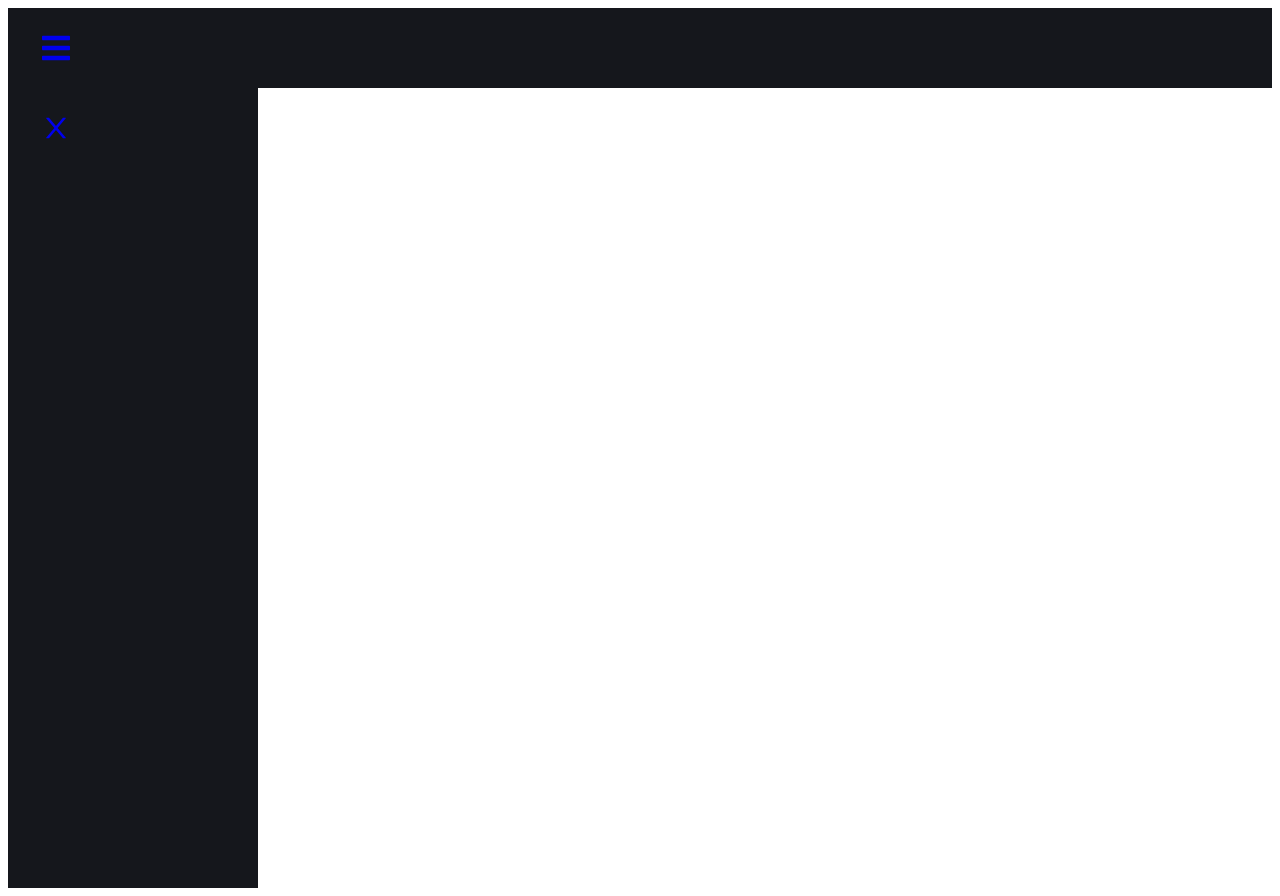
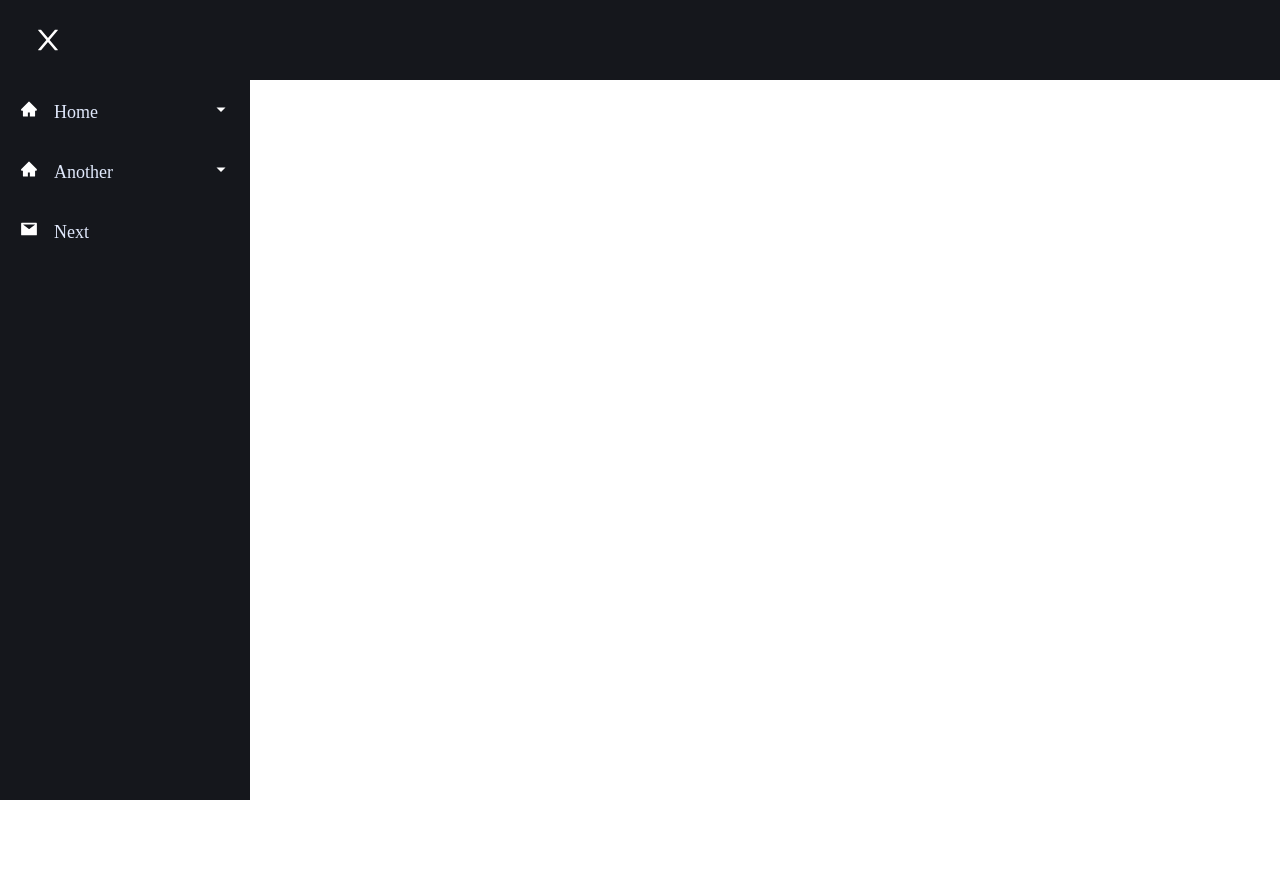
Before and after one commit to everycache-group/everycache-app, a React (Create React App) app in the folder frontend/: page / in a window 1280 px wide. After the commit the page ends 800 px from the top, so only its background shows below. Built offline with nearby package versions, Linux system fonts and the light colour scheme.

Commit message:
create sidebar

```diff
--- a/frontend/src/App.js
+++ b/frontend/src/App.js
@@ -1,9 +1,7 @@
-
+import './reset.css';
 import React from "react";
 import { BrowserRouter as Router, Switch, Route} from "react-router-dom";
 import Sidebar from "./components/navigation/Sidebar/Sidebar";
-
-
 
 function App() {
   return (
--- a/frontend/src/components/navigation/Sidebar/Sidebar.jsx
+++ b/frontend/src/components/navigation/Sidebar/Sidebar.jsx
@@ -1,29 +1,36 @@
+import * as Style from './style.js'
+import { SideBarData } from '../../../data/sidebarData.js'
 import React, { useState } from 'react'
-import { Link } from 'react-router-dom'
 import * as FaIcons from 'react-icons/fa'
 import * as AiIcons from 'react-icons/ai'
-import * as Style from './style.js'
-
+import SubMenu from '../Submenu/Submenu.jsx'
+import { IconContext } from 'react-icons/lib'
 
 function Sidebar(props) {
-    const [sidebar, setSidebar] = useState(false);
+    const [sidebar, setSidebar] = useState(true);
 
     const showSidebar = () => setSidebar(!sidebar);
 
     return (
         <>
-            <Style.nav>
-                <Style.navIcon to='#'>
-                    <FaIcons.FaBars onClick={showSidebar} />
-                </Style.navIcon>
-            </Style.nav>
-            <Style.sidebarNav>
-                <Style.sidebarWrap>
-                    <Style.navIcon to='#' >
-                        <AiIcons.AiOutlineClose/>
-                    </Style.navIcon>
-                </Style.sidebarWrap>
-            </Style.sidebarNav>
+            <IconContext.Provider value={{ color: '#fff'}}>
+                <Style.Nav>
+                    <Style.NavIcon to='#'>
+                        <FaIcons.FaBars onClick={showSidebar} />
+                    </Style.NavIcon>
+                </Style.Nav>
+
+                <Style.SidebarNav sidebar={sidebar}>
+                    <Style.SidebarWrap>
+                        <Style.NavIcon to='#' >
+                            <AiIcons.AiOutlineClose onClick={showSidebar}/>
+                        </Style.NavIcon>
+                        {SideBarData.map((item, index) => {
+                            return <SubMenu item={item} key={index} />
+                        })}
+                    </Style.SidebarWrap>
+                </Style.SidebarNav>
+            </IconContext.Provider>
         </>
     )
 }
--- a/frontend/src/components/navigation/Sidebar/style.js
+++ b/frontend/src/components/navigation/Sidebar/style.js
@@ -1,30 +1,38 @@
 import { Link } from 'react-router-dom';
 import styled, {css } from 'styled-components'
 
-export const sidebarWrap = styled.div`
+export const SidebarWrap = styled.div`
     width: 100%;
 `;
 
-export const nav = styled.div`
+export const Nav = styled.div`
     background: #15171c;
     height: 80px;
     display: flex;
+
     justify-content: flex-start;
     align-items: center;
 `;
 
-export const sidebarNav = styled.nav`
+export const SidebarNav = styled.nav`
     background: #15171c;
     width: 250px;
     height: 100vh;
+    display: flex;
+    justify-content: center;
+    position: fixed;
+    top: 0;
+    left: ${({sidebar}) => (sidebar ? '0' : '-100%')};
+    transition: 300ms;
+    z-index: 10;
 `;
 
-export const navIcon = styled(Link)`
+export const NavIcon = styled(Link)`
     margin-left: 2rem;
     font-size: 2rem;
     height: 80px;
     display: flex;
     justify-content: flex-start;
     align-items: center;
-    cursor:pointer;
+    cursor: pointer;
 `;
--- a/frontend/src/components/navigation/Submenu/Submenu.jsx
+++ b/frontend/src/components/navigation/Submenu/Submenu.jsx
@@ -0,0 +1,38 @@
+import React, { useState } from 'react'
+import * as Style from './style.js';
+
+const SubMenu = ({item}) => {
+    const[subNav, setSubNav] = useState(false);
+
+    const showSubNav = () => setSubNav(!subNav);
+
+    return (
+        <>
+            <Style.SidebarLink to={item.path} onClick={item.subNav && showSubNav}>
+                <div>
+                    {item.icon}
+                    <Style.SidebarLabel>{item.title}</Style.SidebarLabel>
+                </div>
+                <div>
+                    {item.subNav && subNav
+                     ? item.iconOpened
+                     : item.subNav
+                     ? item.iconClosed
+                     : null}
+                </div>
+            </Style.SidebarLink>
+            {
+                subNav && item.subNav.map((item, index) => {
+                return (
+                    <Style.DropDownLink to={item.path} key={index} >
+                        {item.icon}
+                        <Style.SidebarLabel>{item.title}</Style.SidebarLabel>
+                    </Style.DropDownLink>
+                )
+            })}
+
+        </>
+    );
+};
+
+export default SubMenu;
--- /dev/null
+++ b/frontend/src/components/navigation/Submenu/style.js
@@ -0,0 +1,42 @@
+import styled from 'styled-components';
+import {Link} from 'react-router-dom';
+
+
+export const SidebarLink = styled(Link)`
+    display: flex;
+    color: #e1e9fc;
+    justify-content: space-between;
+    align-items: center;
+    padding: 20px 20px;
+    height: 60px;
+    text-decoration: none;
+    font-size: 18px;
+    transition: 300ms;
+
+    &:hover {
+        background: #252831;
+        border-right: 6px solid #632ce4;
+        cursor: pointer;
+    }
+`;
+
+export const SidebarLabel = styled.span`
+    margin-left: 16px;
+`;
+
+export const DropDownLink = styled(Link)`
+    background: #414757;
+    height: 60px;
+    padding-left: 3rem;
+    display: flex;
+    align-items: center;
+    text-decoration: none;
+    color: #f5f5f5;
+    font-size: 18px;
+    transition: 300ms;
+
+    &:hover {
+        background: #632ce4;
+        cursor: pointer;
+    }
+`;
--- a/frontend/src/index.js
+++ b/frontend/src/index.js
@@ -1,6 +1,5 @@
 import React from "react";
 import ReactDOM from "react-dom";
-
 import App from "./App.js"
 
 ReactDOM.render(
--- /dev/null
+++ b/frontend/src/reset.css
@@ -0,0 +1,48 @@
+html, body, div, span, applet, object, iframe,
+h1, h2, h3, h4, h5, h6, p, blockquote, pre,
+a, abbr, acronym, address, big, cite, code,
+del, dfn, em, img, ins, kbd, q, s, samp,
+small, strike, strong, sub, sup, tt, var,
+b, u, i, center,
+dl, dt, dd, ol, ul, li,
+fieldset, form, label, legend,
+table, caption, tbody, tfoot, thead, tr, th, td,
+article, aside, canvas, details, embed,
+figure, figcaption, footer, header, hgroup,
+menu, nav, output, ruby, section, summary,
+time, mark, audio, video {
+	margin: 0;
+	padding: 0;
+	border: 0;
+	font-size: 100%;
+	font: inherit;
+	vertical-align: baseline;
+}
+/* HTML5 display-role reset for older browsers */
+article, aside, details, figcaption, figure,
+footer, header, hgroup, menu, nav, section {
+	display: block;
+}
+body {
+	line-height: 1;
+
+}
+ol, ul {
+	list-style: none;
+}
+blockquote, q {
+	quotes: none;
+}
+blockquote:before, blockquote:after,
+q:before, q:after {
+	content: '';
+	content: none;
+}
+table {
+	border-collapse: collapse;
+	border-spacing: 0;
+}
+
+* {
+    box-sizing: border-box;
+}
```
Also changed, not shown: frontend/src/data/sidebarData.js (line endings or trailing spaces).
